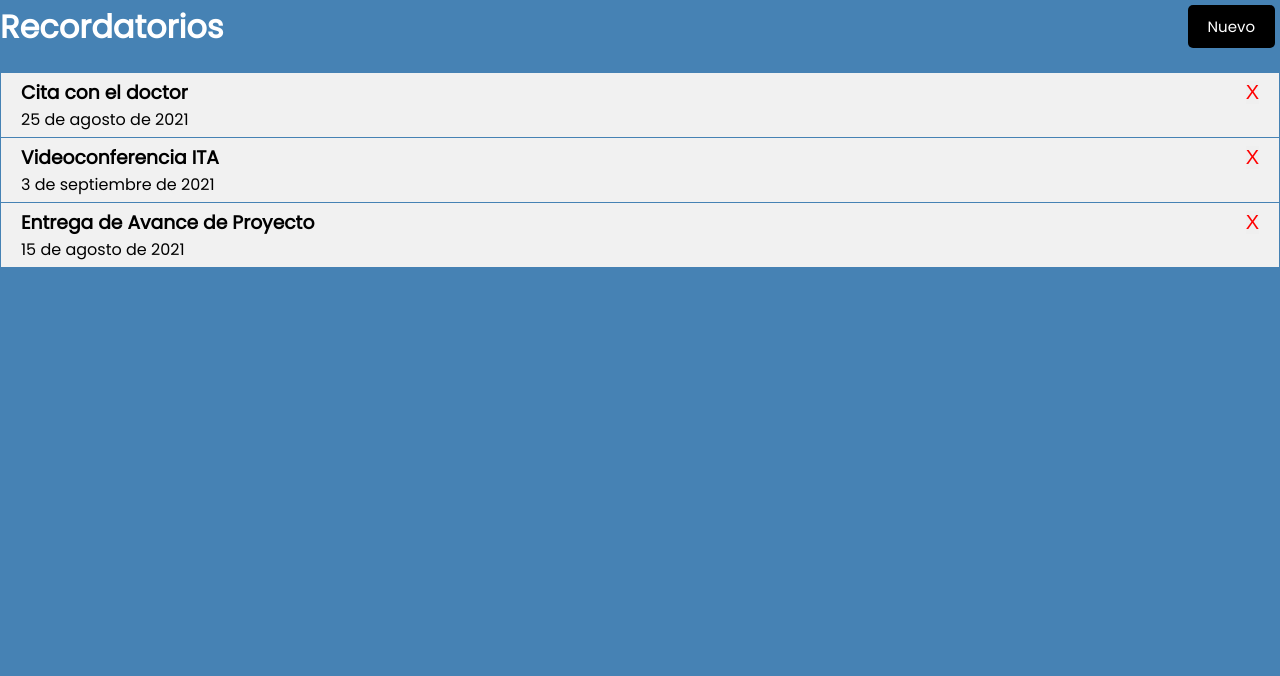
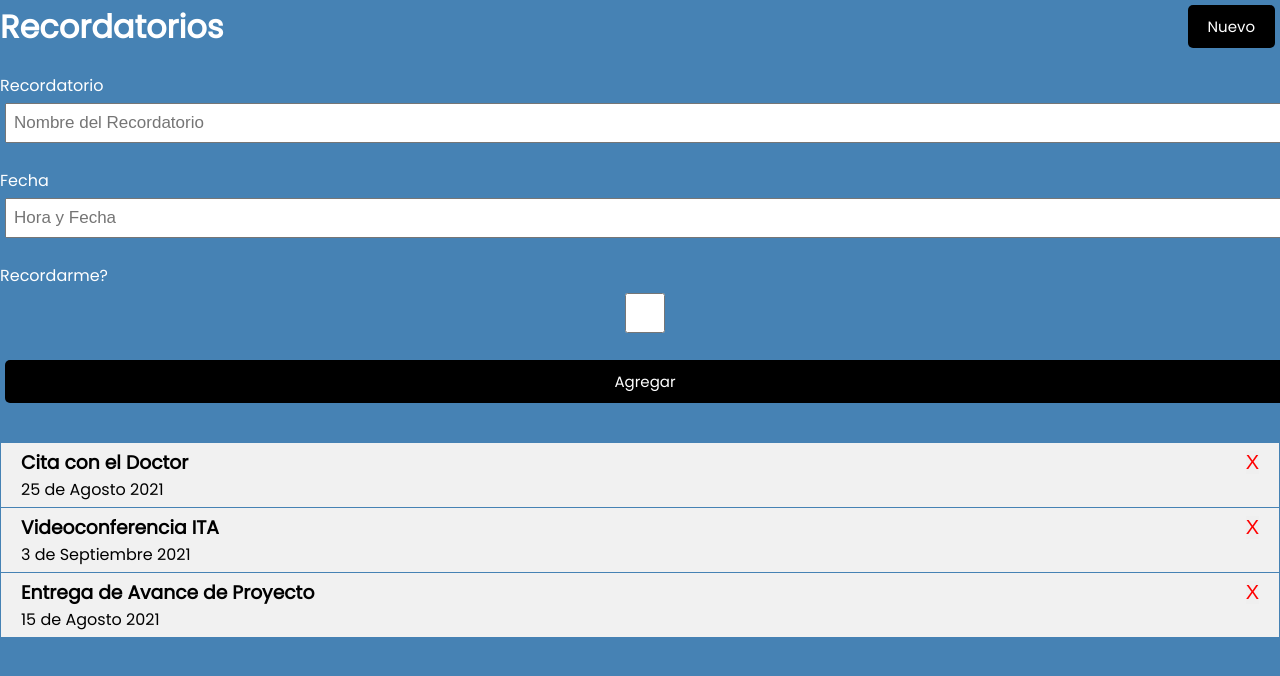
Before and after one commit to JaMasTec/Reacted, a React (Create React App) app: page / in a window 1280 px wide. Shown: the top 676 px of the page. Built offline with nearby package versions, Linux system fonts and the light colour scheme.

Commit message:
Actualización Ricardo

```diff
--- a/src/App.js
+++ b/src/App.js
@@ -3,22 +3,59 @@
 import {useState} from 'react'
 import Header from './components/Header'
 import Tasks from './components/Tasks'
+import AddTask from './components/AddTask'
 
 function App() {
 const [tasks, setTasks] = useState([
-{  id:1, text:'Cita con el doctor',             day: '25 de agosto de 2021',    reminder: true  },
-{  id:2, text:'Videoconferencia ITA',           day: '3 de septiembre de 2021', reminder: true  },
-{  id:3, text:'Entrega de Avance de Proyecto',  day: '15 de agosto de 2021',    reminder: false }
+{
+  id:1,
+  text:'Cita con el Doctor',
+  day: '25 de Agosto 2021',
+  reminder: true
+},
+{
+  id:2,
+  text:'Videoconferencia ITA',
+  day: '3 de Septiembre 2021',
+  reminder: false
+},
+{
+  id:3,
+  text:'Entrega de Avance de Proyecto',
+  day: '15 de Agosto 2021',
+  reminder: true
+  }
 ])
 
-const nombre = 'Javier'
-const x = true
-  return  (
+
+const deleteTask = (id) =>{
+  //console.log('delete', id);
+  setTasks(tasks.filter((task) => task.id !== id))
+}
+
+const toggleReminder = (id) =>{
+    //console.log('Reminder', id);
+    setTasks(tasks.map((task) => task.id === id ? {...task,reminder:!task.reminder} : task))
+}
+
+const addTask = (task) =>{
+   console.log(task);
+}
+
+const nombre = 'Mascorro'
+const x = !true
+const y = !false
+
+  return (
     <div>
     <Header title='Recordatorios' />
-    <Tasks tasks={tasks}/>
+
+    <AddTask onAdd={addTask} />
+
+    <Tasks tasks={tasks} onDelete={deleteTask} onToggle={toggleReminder} />
+
     </div>
-          );
+  );
 }
 
 export default App;
--- /dev/null
+++ b/src/components/AddTask.js
@@ -0,0 +1,45 @@
+import {useState} from 'react'
+
+const AddTask = (props) =>{
+
+  const [text, setText] = useState('')
+  const [day, setDay] = useState('')
+  const [reminder, setReminder] = useState('')
+
+
+  const onSubmit = (e) =>{
+    e.preventDefault()
+      if(!text){
+        alert('Debes de agregar el nombre del recordatorio')
+        return
+      }
+
+      props.onAdd({text, day, reminder})
+
+      setText('')
+      setDay('')
+      setReminder(false)
+  }
+
+return(
+  <form className='add-form' onSubmit={onSubmit}>
+  <div className='form-control'>
+    <label>Recordatorio</label>
+    <input type='text' placeholder='Nombre del Recordatorio' value={text} onChange={(e) => setText(e.target.value)} />
+  </div>
+  <div className='form-control'>
+    <label>Fecha</label>
+    <input type='text' placeholder='Hora y Fecha' value={day} onChange={(e) => setDay(e.target.value)} />
+  </div>
+  <div className='form-control'>
+    <label>Recordarme?</label>
+    <input type='checkbox' value={reminder}  onChange={(e) => setReminder(e.currentTarget.checked)} />
+  </div>
+
+
+  <input className='btn btn-block' type='submit' value='Agregar' />
+
+  </form>
+)
+}
+export default AddTask
--- a/src/components/Task.js
+++ b/src/components/Task.js
@@ -1,10 +1,11 @@
 const Task = (props) =>{
 return(
-  <div className='task'>
-    <h3>{props.text}  <button className='delete'>X
+  <div className={`task  ${props.reminder ? 'reminder' : ''}`} onDoubleClick={() => props.onToggle(props.id)}>
+    <h3>{props.text}  <button className='delete' onClick={() => props.onDelete(props.id)}>X
     </button></h3>
     <p>{props.day}</p>
   </div>
-      )
+
+)
 }
 export default Task
```
Also changed, not shown: src/components/Header.js (+14 -2 lines).
